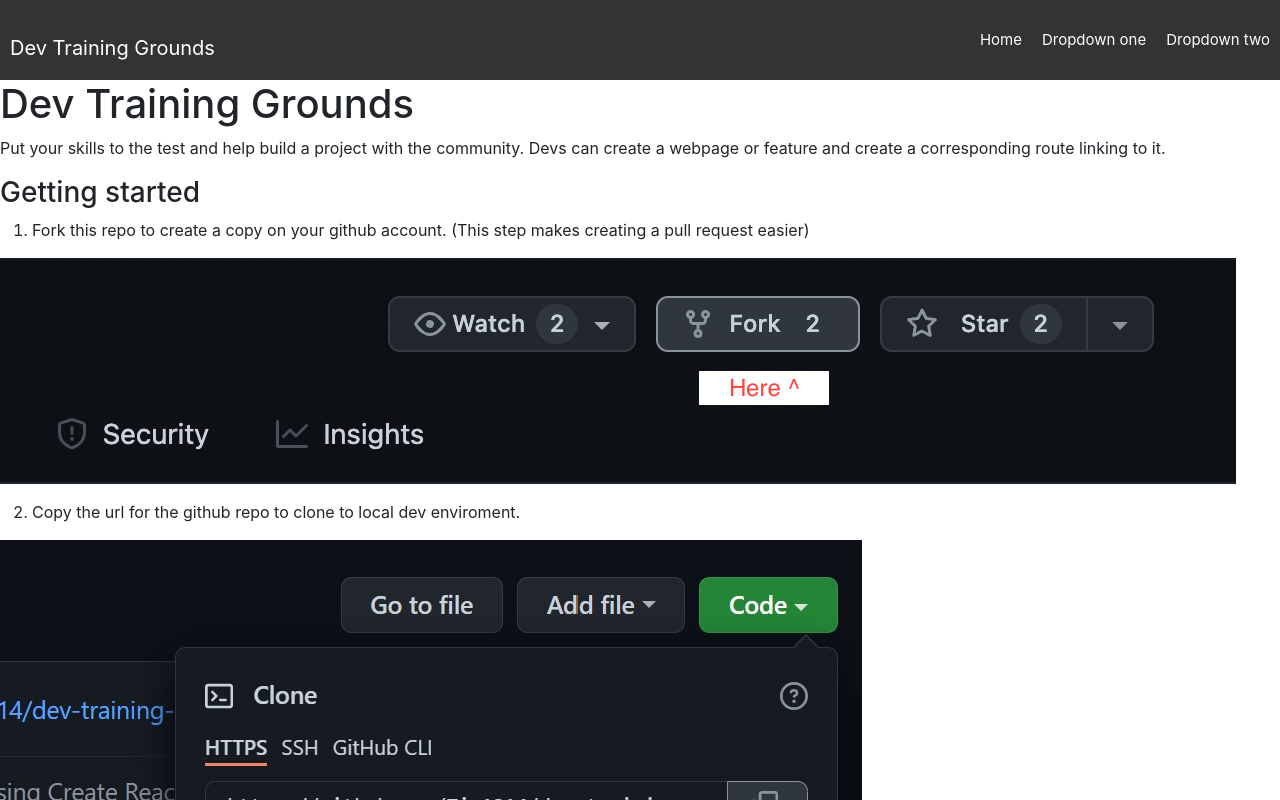
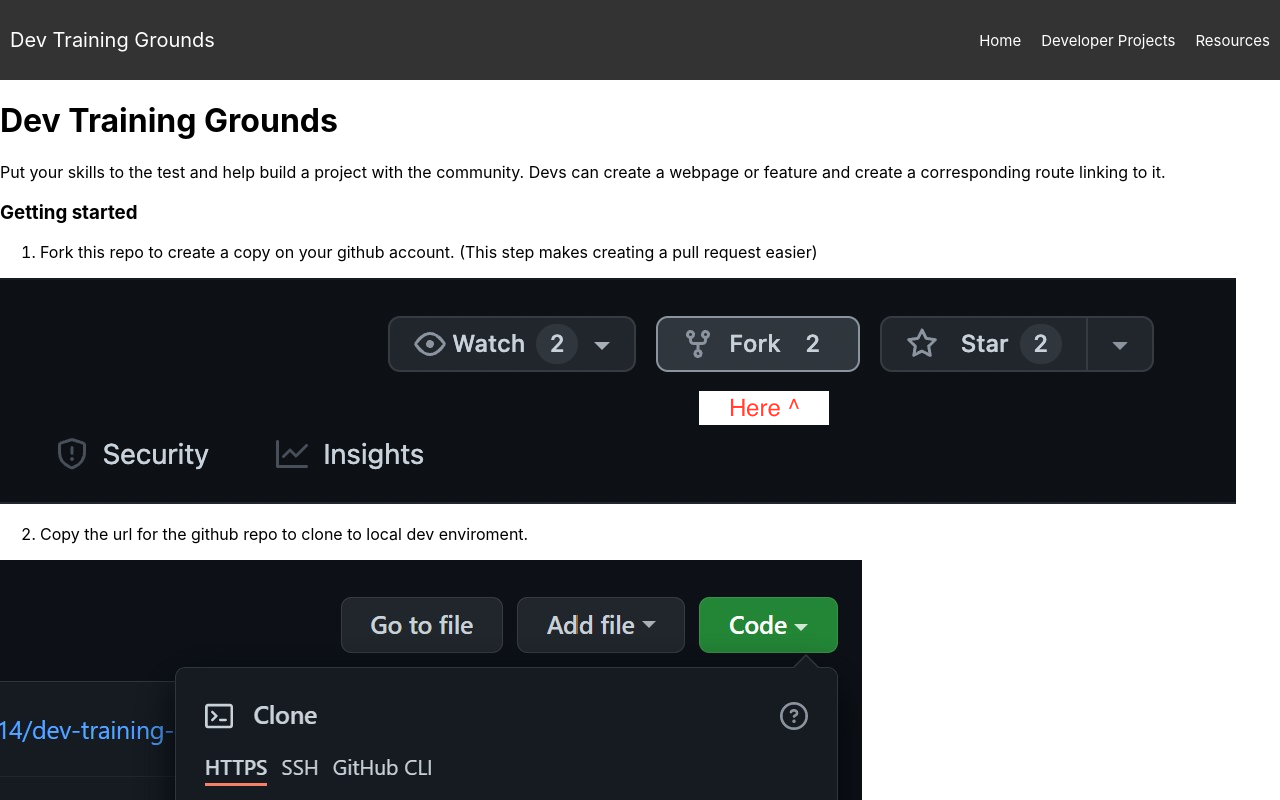
Before and after one commit to TimA314/dev-training-ground, a React (Create React App) app: page / in a window 1280 px wide. Shown: the top 800 px of the page. Built offline with nearby package versions, Linux system fonts and the light colour scheme.

Commit message:
arranged files & renamed navbar dropdowns

```diff
--- a/package.json
+++ b/package.json
@@ -6,10 +6,7 @@
     "@testing-library/jest-dom": "^5.16.1",
     "@testing-library/react": "^12.1.2",
     "@testing-library/user-event": "^13.5.0",
-    "bootstrap": "^5.1.3",
-    "jquery": "^3.6.0",
     "package.json": "^2.0.1",
-    "popper.js": "^1.16.1",
     "react": "^17.0.2",
     "react-dom": "^17.0.2",
     "react-markdown": "^8.0.0",
--- a/src/navbar/Navbar.js
+++ b/src/navbar/Navbar.js
@@ -1,6 +1,6 @@
 import React from "react";
 
-import Dropdown from '../dropdown/Dropdown'
+import Dropdown from "./dropdown/Dropdown";
 import "./Navbar.css";
 
 const Navbar = () => {
@@ -10,8 +10,15 @@ const Navbar = () => {
         <div className="navbar-logo">Dev Training Grounds</div>
         <ul>
           <li>Home</li>
-          <li><Dropdown title='Dropdown one' items={['First', 'Second', 'Third']}/></li>
-          <li><Dropdown title='Dropdown two' items={['First', 'Second', 'Third']}/></li>
+          <li>
+            <Dropdown
+              title="Developer Projects"
+              items={["First", "Second", "Third"]}
+            />
+          </li>
+          <li>
+            <Dropdown title="Resources" items={["First", "Second", "Third"]} />
+          </li>
         </ul>
       </div>
     </div>
```
Also changed, not shown: src/index.js (+6 -13 lines), src/navbar/dropdown/Dropdown.css (renamed from src/dropdown/Dropdown.css), src/navbar/dropdown/Dropdown.js (renamed from src/dropdown/Dropdown.js).
